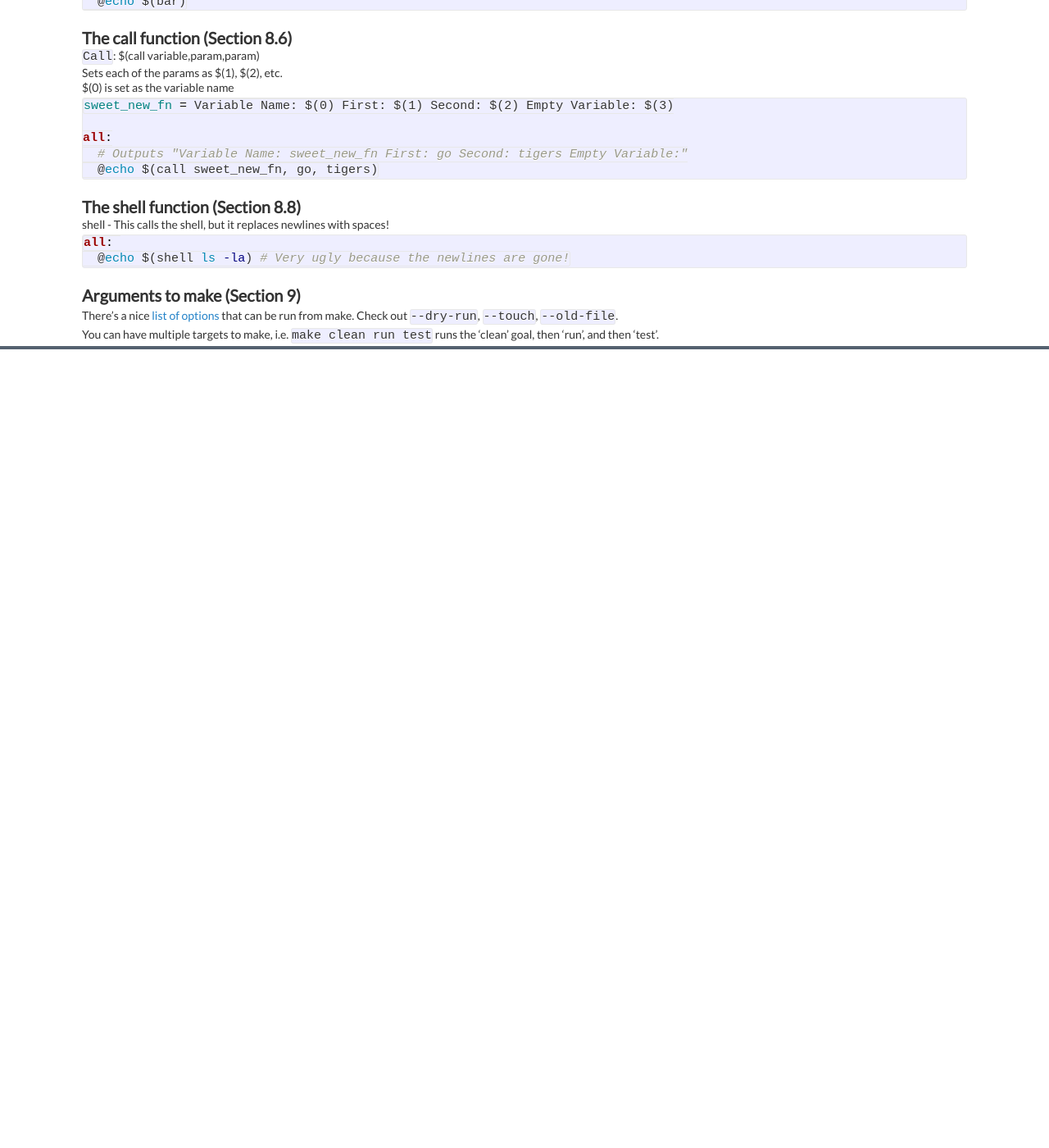
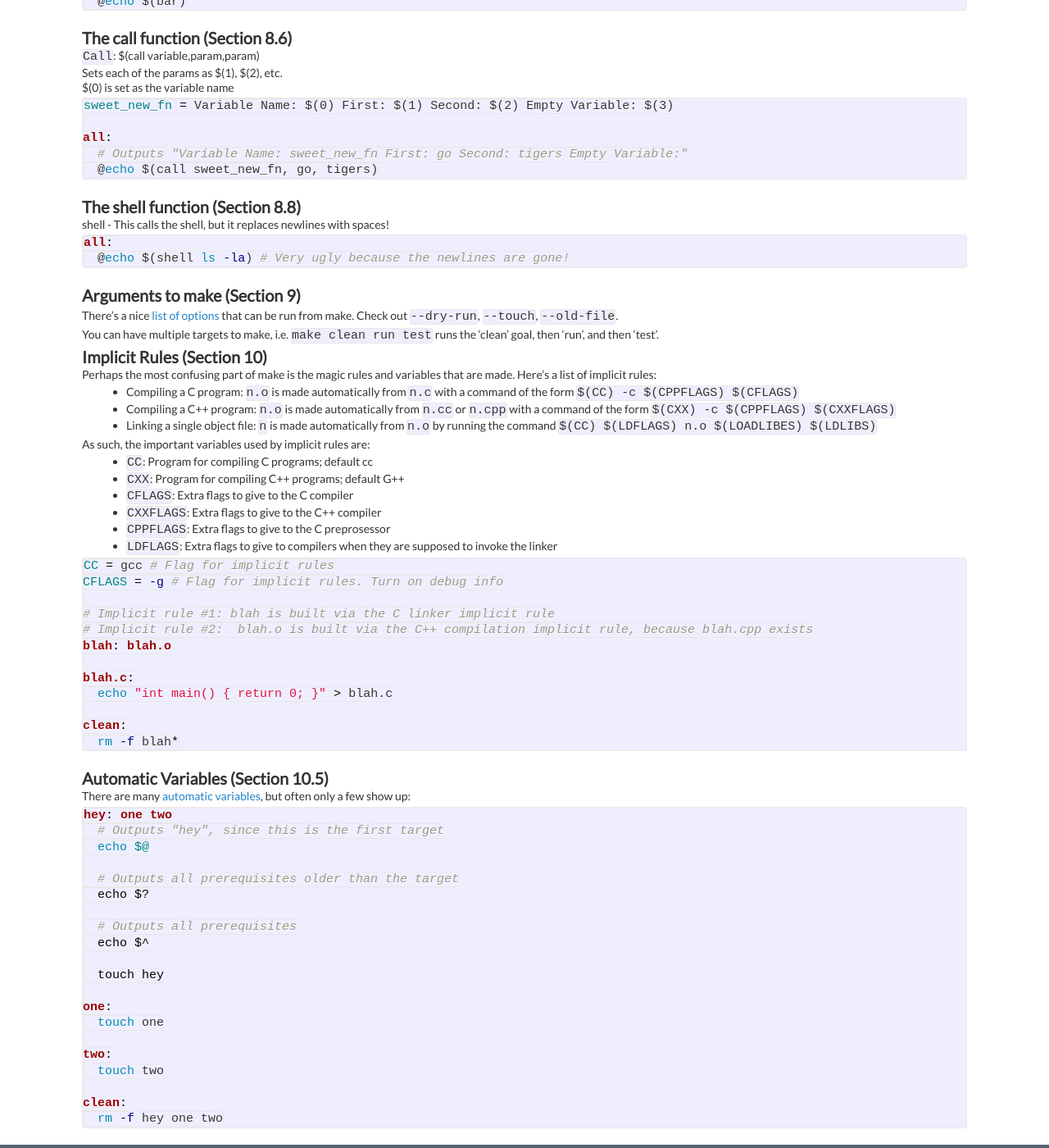
Before and after one commit to theicfire/makefiletutorial, a Jekyll site: the page built from index.md, in a window 1280 px wide and 1400 px high, scrolled down 13654 px. Shown: the whole window at 82% size. Built offline with Jekyll 4.4.1, drawn with Linux system fonts in a browser that asks for light colours; before the commit the page ends 14080 px from its top, so only the background shows below that.

Commit message:
Add implicit rules and automatic rules

```diff
--- a/index.md
+++ b/index.md
@@ -880,3 +880,59 @@ all:
 There's a nice [list of options](http://www.gnu.org/software/make/manual/make.html#Options-Summary) that can be run from make. Check out `--dry-run`, `--touch`, `--old-file`.
 
 You can have multiple targets to make, i.e. `make clean run test` runs the 'clean' goal, then 'run', and then 'test'.
+
+**Implicit Rules (Section 10)**
+Perhaps the most confusing part of make is the magic rules and variables that are made. Here's a list of implicit rules:
+- Compiling a C program: `n.o` is made automatically from `n.c` with a command of the form `$(CC) -c $(CPPFLAGS) $(CFLAGS)`
+- Compiling a C++ program: `n.o` is made automatically from `n.cc` or `n.cpp` with a command of the form `$(CXX) -c $(CPPFLAGS) $(CXXFLAGS)`
+- Linking a single object file: `n` is made automatically from `n.o` by running the command `$(CC) $(LDFLAGS) n.o $(LOADLIBES) $(LDLIBS)`
+
+As such, the important variables used by implicit rules are:
+- `CC`: Program for compiling C programs; default cc
+- `CXX`: Program for compiling C++ programs; default G++
+- `CFLAGS`: Extra flags to give to the C compiler
+- `CXXFLAGS`: Extra flags to give to the C++ compiler
+- `CPPFLAGS`: Extra flags to give to the C preprosessor
+- `LDFLAGS`: Extra flags to give to compilers when they are supposed to invoke the linker
+
+
+{% highlight make %}
+CC = gcc # Flag for implicit rules
+CFLAGS = -g # Flag for implicit rules. Turn on debug info
+
+# Implicit rule #1: blah is built via the C linker implicit rule
+# Implicit rule #2:  blah.o is built via the C++ compilation implicit rule, because blah.cpp exists
+blah: blah.o
+
+blah.c:
+	echo "int main() { return 0; }" > blah.c
+
+clean:
+	rm -f blah*
+{% endhighlight %}
+
+**Automatic Variables (Section 10.5)**
+There are many [automatic variables](https://www.gnu.org/software/make/manual/html_node/Automatic-Variables.html), but often only a few show up:
+{% highlight make %}
+hey: one two
+	# Outputs "hey", since this is the first target
+	echo $@
+
+	# Outputs all prerequisites older than the target
+	echo $?
+
+	# Outputs all prerequisites
+	echo $^
+
+	touch hey
+
+one:
+	touch one
+
+two:
+	touch two
+
+clean:
+	rm -f hey one two
+
+{% endhighlight %}
```
